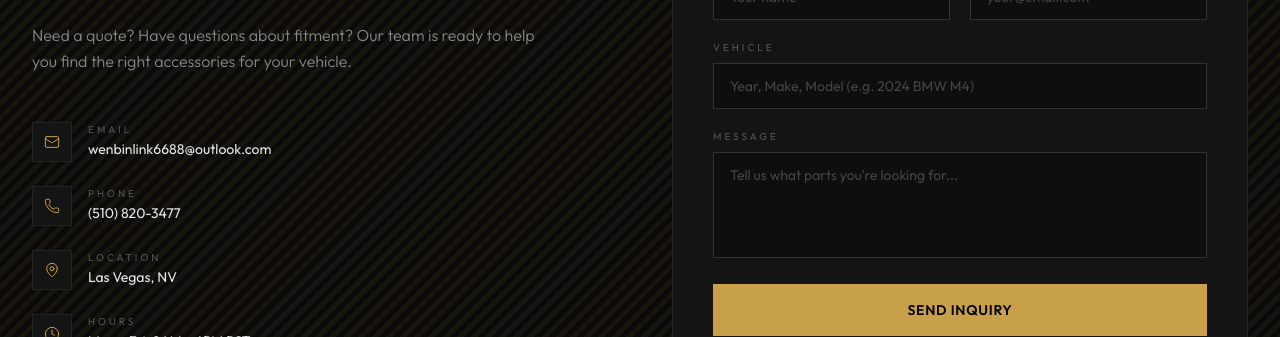
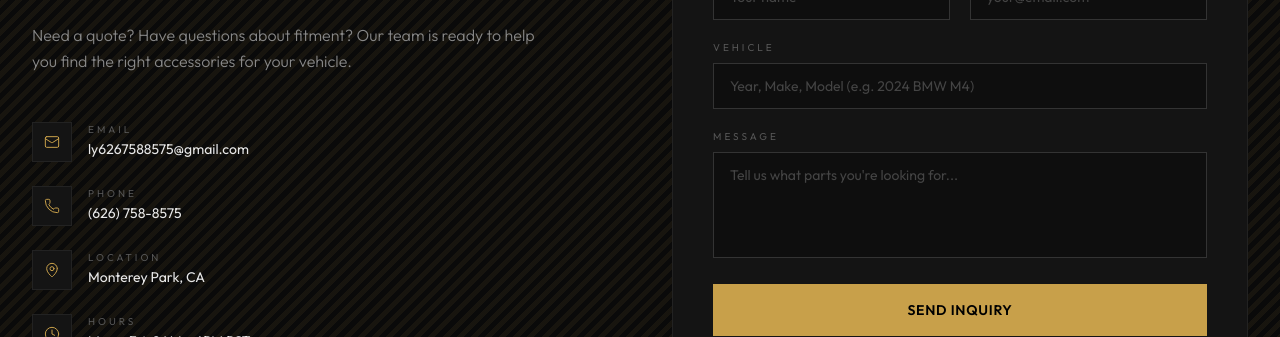
Before and after one commit to wenbinlink6688-max/Kai-Auto-Part, a Next.js app: page / in a window 1280 px wide. Shown: the part 5620-5957 px from the top of the page. Built offline with nearby package versions, Linux system fonts and the light colour scheme.

Commit message:
Update Contact.tsx

```diff
--- a/src/components/Contact.tsx
+++ b/src/components/Contact.tsx
@@ -31,12 +31,12 @@
 
             <div className="space-y-6">
               {[
-                { icon: Mail, label: "Email", value: "wenbinlink6688@outlook.com" },
-                { icon: Phone, label: "Phone", value: "(510) 820-3477" },
+                { icon: Mail, label: "Email", value: "ly6267588575@gmail.com" },
+                { icon: Phone, label: "Phone", value: "(626) 758-8575" },
                 {
                   icon: MapPin,
                   label: "Location",
-                  value: "Las Vegas, NV",
+                  value: "Monterey Park, CA",
                 },
                 {
                   icon: Clock,
```
